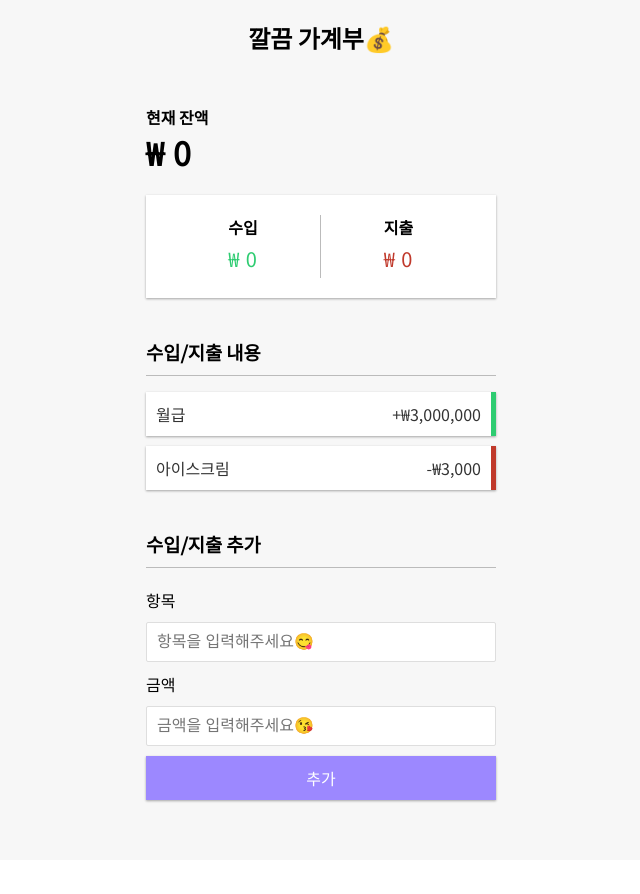
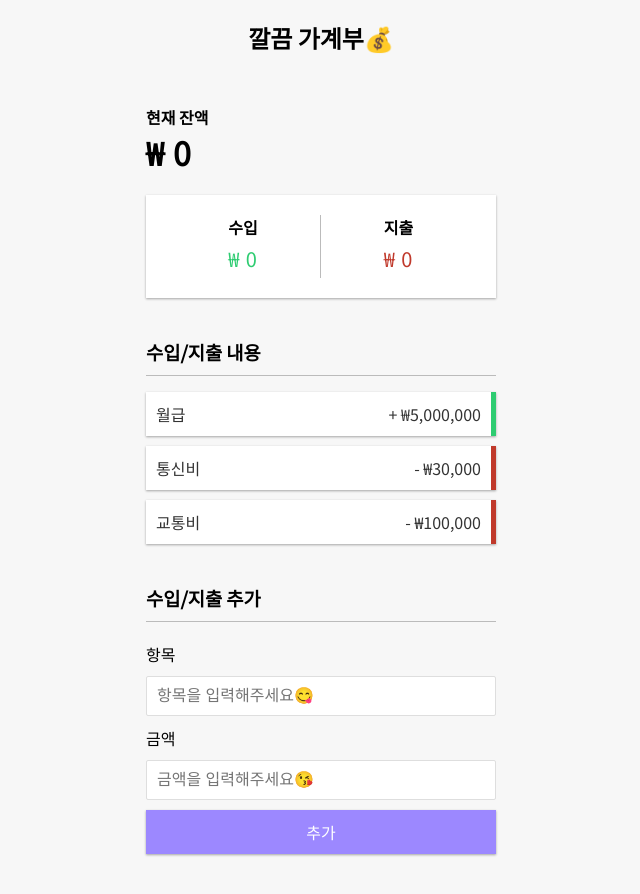
Before and after one commit to DasolPark/Dasol_React_20_Web_Projects, a React (Create React App) app: page /expense-tracker in a window 1280 px wide. Shown: the top 894 px of the page, without its empty margins (319-959 px from the left). Before the commit the page ends 860 px from the top, so only its background shows below. Built offline with nearby package versions, Linux system fonts and the light colour scheme.

Commit message:
[Expense Tracker] ExpenseList Component

```diff
--- /dev/null
+++ b/src/components/ExpenseTracker/ExpenseList.js
@@ -0,0 +1,20 @@
+import React from 'react';
+
+const ExpenseList = (props) => {
+  const { transactions, formatMoney } = props;
+
+  return (
+    <ul className="list">
+      {
+        transactions.map(transaction =>
+          <li className={transaction.amount < 0 ? 'minus' : 'plus'} key={transaction.id}>
+            {transaction.text} <span>{transaction.amount < 0 ? '- ' : '+ '}{formatMoney(Math.abs(transaction.amount))}</span>
+            <button className="delete-btn"><span role="img" aria-labelledby="emoji">⛔</span></button>
+          </li>
+        )
+      }
+    </ul>
+  )
+}
+
+export default ExpenseList
--- a/src/components/ExpenseTracker/ExpenseTracker.js
+++ b/src/components/ExpenseTracker/ExpenseTracker.js
@@ -1,8 +1,31 @@
 import React from 'react';
 
 import './ExpenseTracker.css';
+import ExpenseList from './ExpenseList';
 
 export default class ExpenseTracker extends React.Component {
+  constructor(props) {
+    super(props);
+
+    const dummyTransaction = [
+      { id: 1, text: '월급', amount: 5000000 },
+      { id: 2, text: '통신비', amount: -30000 },
+      { id: 3, text: '교통비', amount: -100000 }
+    ]
+
+    this.transactions = dummyTransaction;
+
+    this.state = { transactions: [] };
+  }
+
+  componentDidMount() {
+    this.setState({ transactions: this.transactions });
+  }
+
+  formatMoney(money) {
+    return new Intl.NumberFormat('ko-KR', { style: 'currency', currency: 'KRW' }).format(money);
+  }
+
   render() {
     return (
       <div className="expense-tracker__wrapper">
@@ -24,10 +47,7 @@ export default class ExpenseTracker extends React.Component {
           </div>
 
           <h3>수입/지출 내용</h3>
-          <ul className="list">
-            <li className="plus">월급 <span>+₩3,000,000</span><button className="delete-btn"><span role="img" aria-labelledby="emoji">⛔</span></button></li>
-            <li className="minus">아이스크림 <span>-₩3,000</span><button className="delete-btn"><span role="img" aria-labelledby="emoji">⛔</span></button></li>
-          </ul>
+          <ExpenseList transactions={this.state.transactions} formatMoney={this.formatMoney} />
 
           <h3>수입/지출 추가</h3>
           <form className="form">
```
Also changed, not shown: src/components/ExpenseTracker/ExpenseList.css (added).
